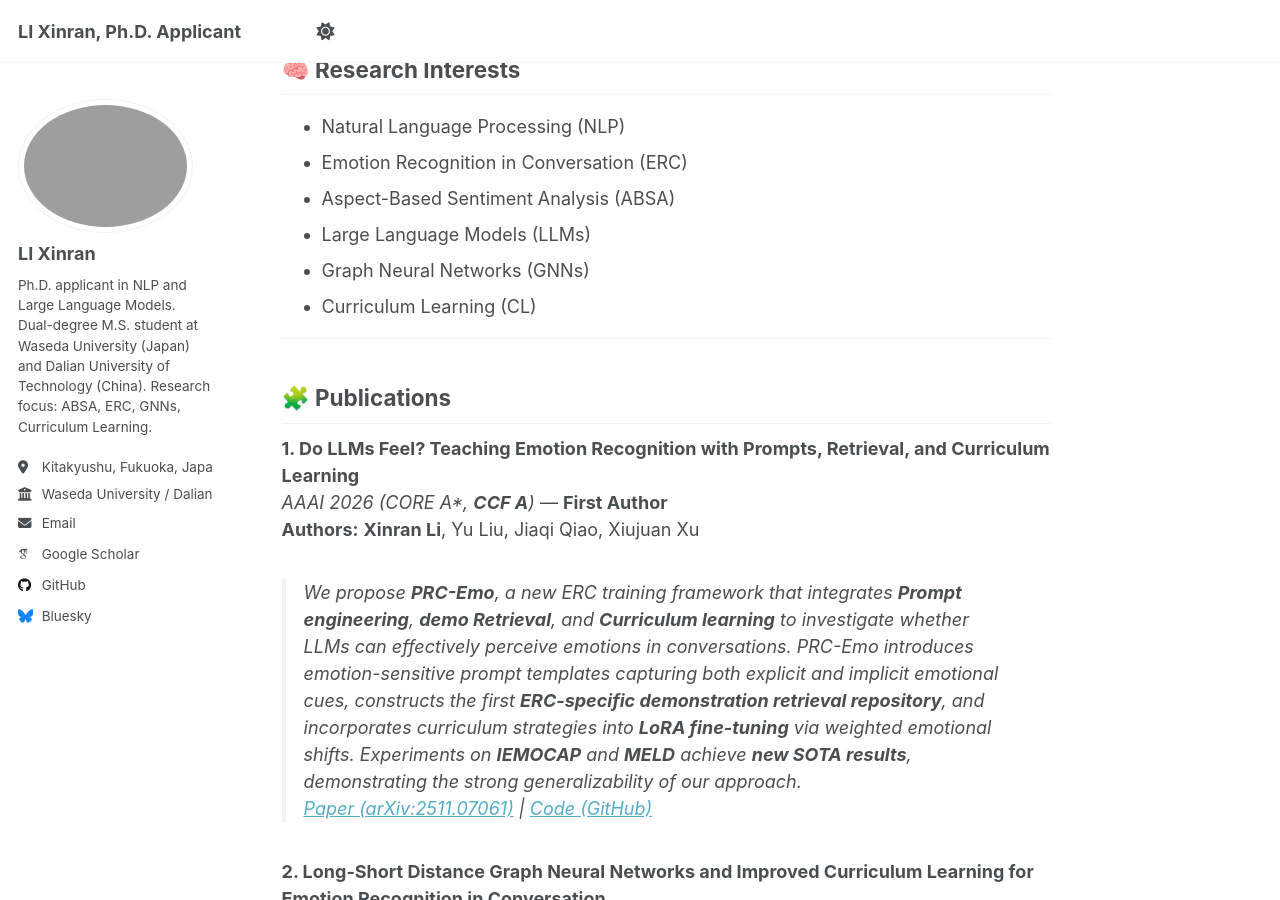
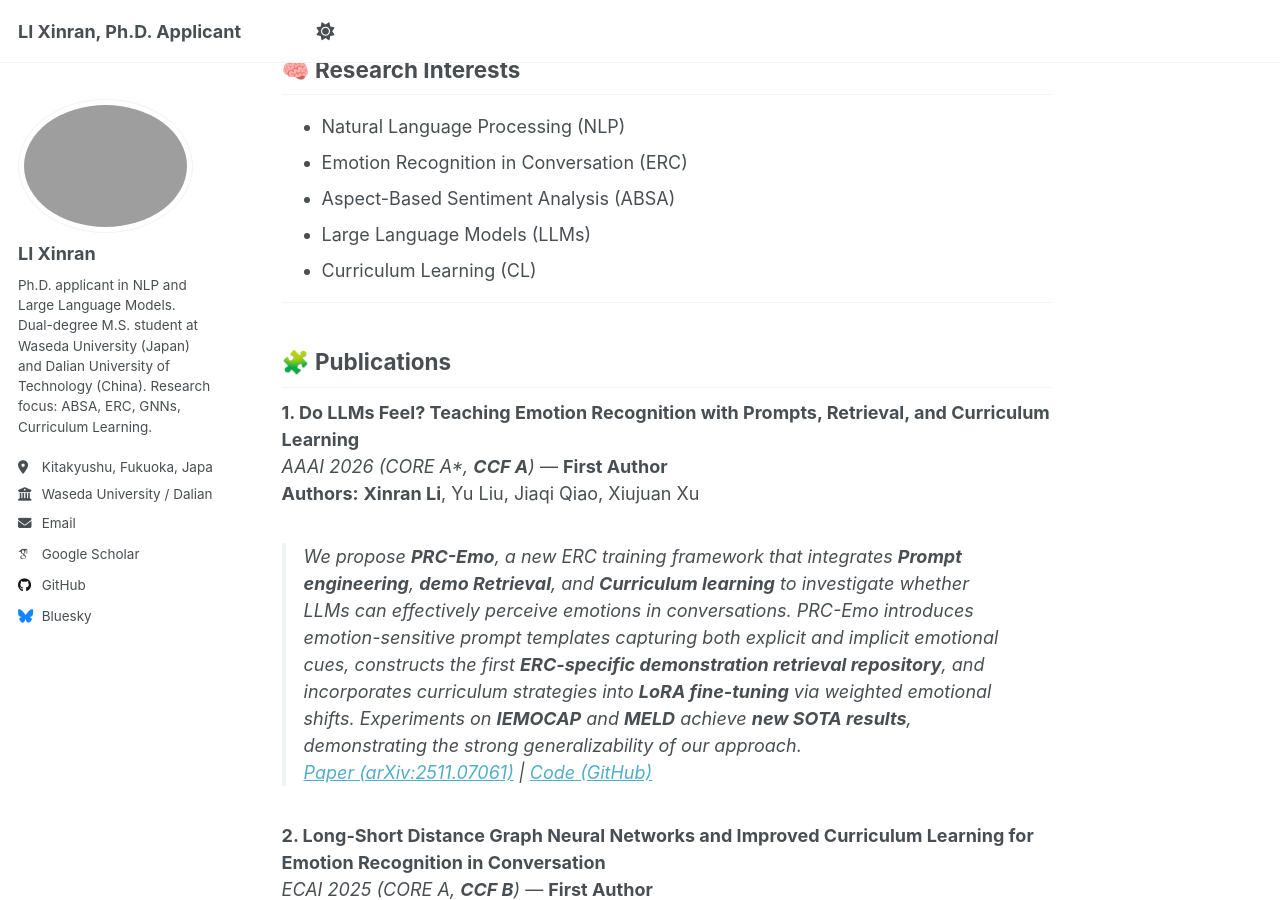
Before and after one commit to LiXinran6/LiXinran6.github.io, a Jekyll site: the page built from _pages/about.md, in a window 1280 px wide and 900 px high, scrolled down 1066 px. Built offline with Jekyll 4.4.1, drawn with Linux system fonts in a browser that asks for light colours; some web fonts are replaced; a script that is not in the unit is left out.

Commit message:
Update about.md

```diff
--- a/_pages/about.md
+++ b/_pages/about.md
@@ -39,7 +39,6 @@ My research focuses on **Emotion Recognition in Conversation (ERC)** and **Aspec
 - Emotion Recognition in Conversation (ERC)
 - Aspect-Based Sentiment Analysis (ABSA)
 - Large Language Models (LLMs)
-- Graph Neural Networks (GNNs)
 - Curriculum Learning (CL)
 
 ---
```
